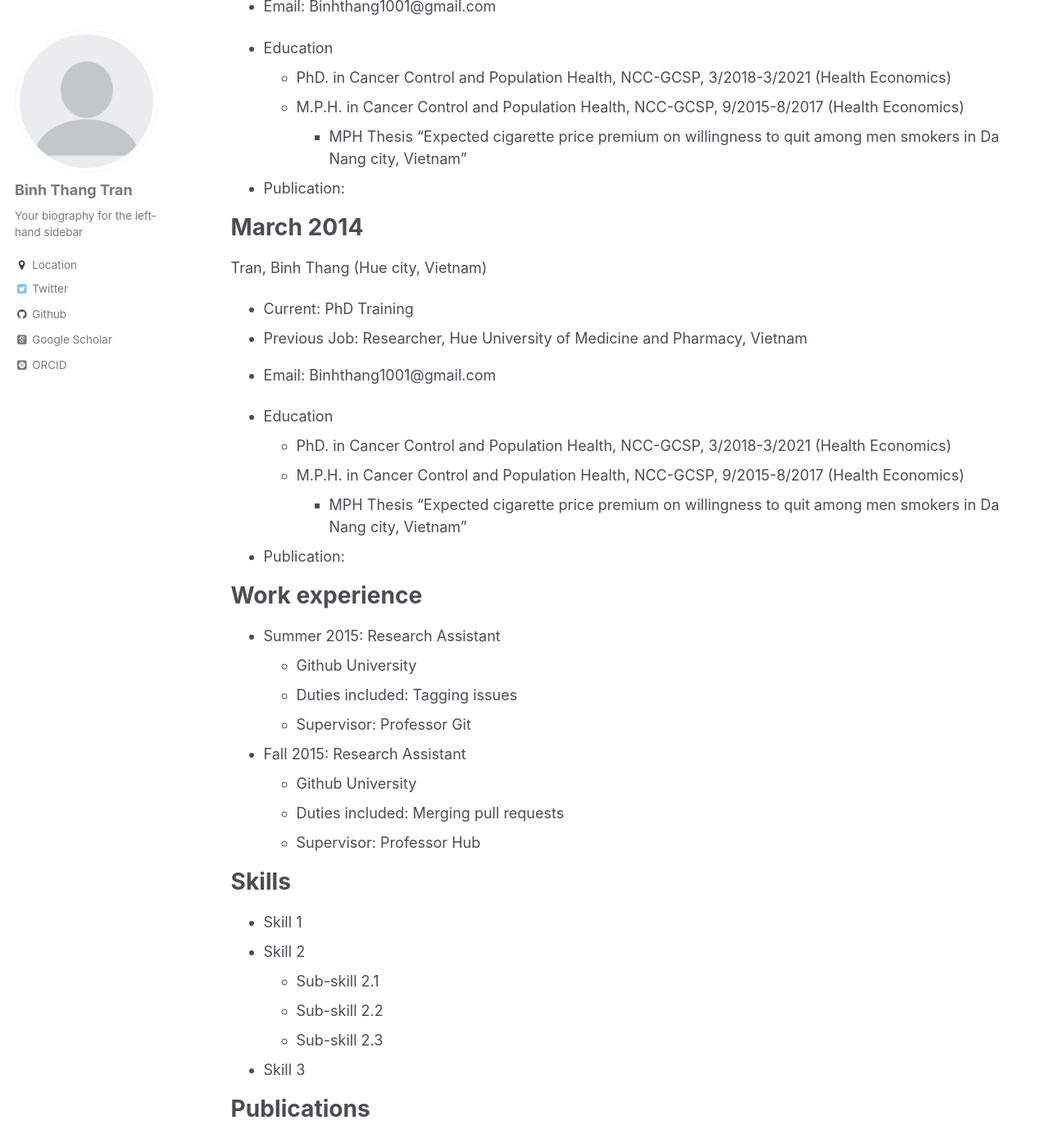
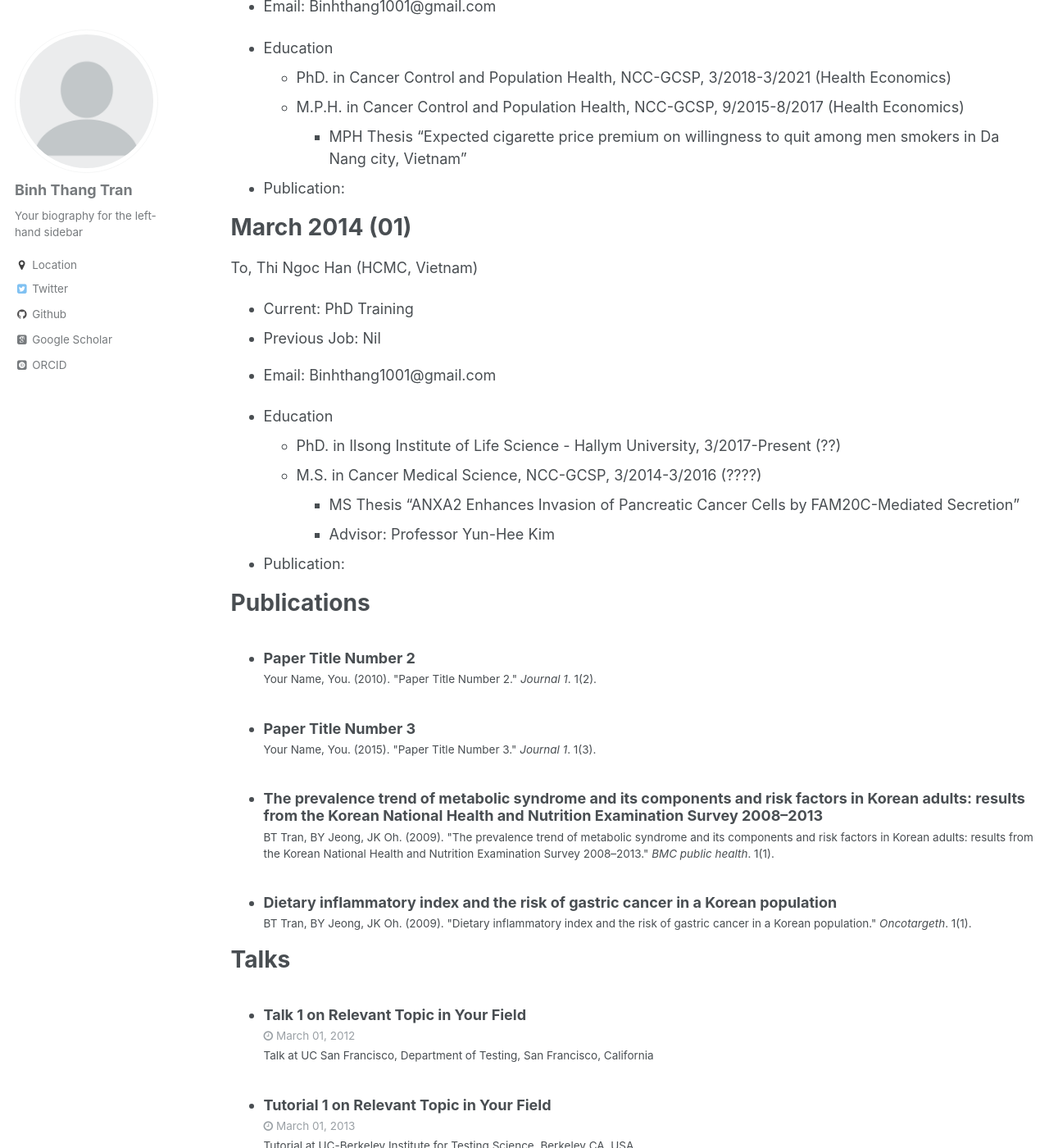
Before and after one commit to kklot/gcsp, a Jekyll site: the page built from _pages/cv.md, in a window 1280 px wide and 1400 px high, scrolled down 4050 px. Shown: the whole window at 82% size. Built offline with Jekyll 4.4.1, drawn with Linux system fonts in a browser that asks for light colours; some web fonts are replaced; some of the changed text lies outside the part shown.

Commit message:
Update cv.md

```diff
--- a/_pages/cv.md
+++ b/_pages/cv.md
@@ -135,40 +135,21 @@ Tran, Binh Thang (Hue city, Vietnam)
     * MPH Thesis "Expected cigarette price premium on willingness to quit among men smokers in Da Nang city, Vietnam"
  * Publication:
 
-March 2014
+March 2014 (01)
 ======
-Tran, Binh Thang (Hue city, Vietnam)
+To, Thi Ngoc Han (HCMC, Vietnam)
 * Current: PhD Training
-* Previous Job: Researcher, Hue University of Medicine and Pharmacy, Vietnam
+* Previous Job: Nil
 * Email: Binhthang1001@gmail.com
 
 * Education
-  * PhD. in Cancer Control and Population Health, NCC-GCSP, 3/2018-3/2021  (Health Economics)
-  * M.P.H. in Cancer Control and Population Health, NCC-GCSP, 9/2015-8/2017  (Health Economics)
-    * MPH Thesis "Expected cigarette price premium on willingness to quit among men smokers in Da Nang city, Vietnam"
+  * PhD. in Ilsong Institute of Life Science - Hallym University, 3/2017-Present  (??)
+  * M.S. in Cancer Medical Science, NCC-GCSP, 3/2014-3/2016  (????)
+    * MS Thesis "ANXA2 Enhances Invasion of Pancreatic Cancer Cells by FAM20C-Mediated Secretion"
+    * Advisor: Professor Yun-Hee Kim
  * Publication:
 
 
-Work experience
-======
-* Summer 2015: Research Assistant
-  * Github University
-  * Duties included: Tagging issues
-  * Supervisor: Professor Git
-
-* Fall 2015: Research Assistant
-  * Github University
-  * Duties included: Merging pull requests
-  * Supervisor: Professor Hub
-
-Skills
-======
-* Skill 1
-* Skill 2
-  * Sub-skill 2.1
-  * Sub-skill 2.2
-  * Sub-skill 2.3
-* Skill 3
 
 Publications
 ======
@@ -187,7 +168,3 @@ Teaching
   <ul>{% for post in site.teaching %}
     {% include archive-single-cv.html %}
   {% endfor %}</ul>
-
-Service and leadership
-======
-* Currently signed in to 43 different slack teams
```
Also changed, not shown: other parts of _pages/cv.md (+1 -1 lines).
